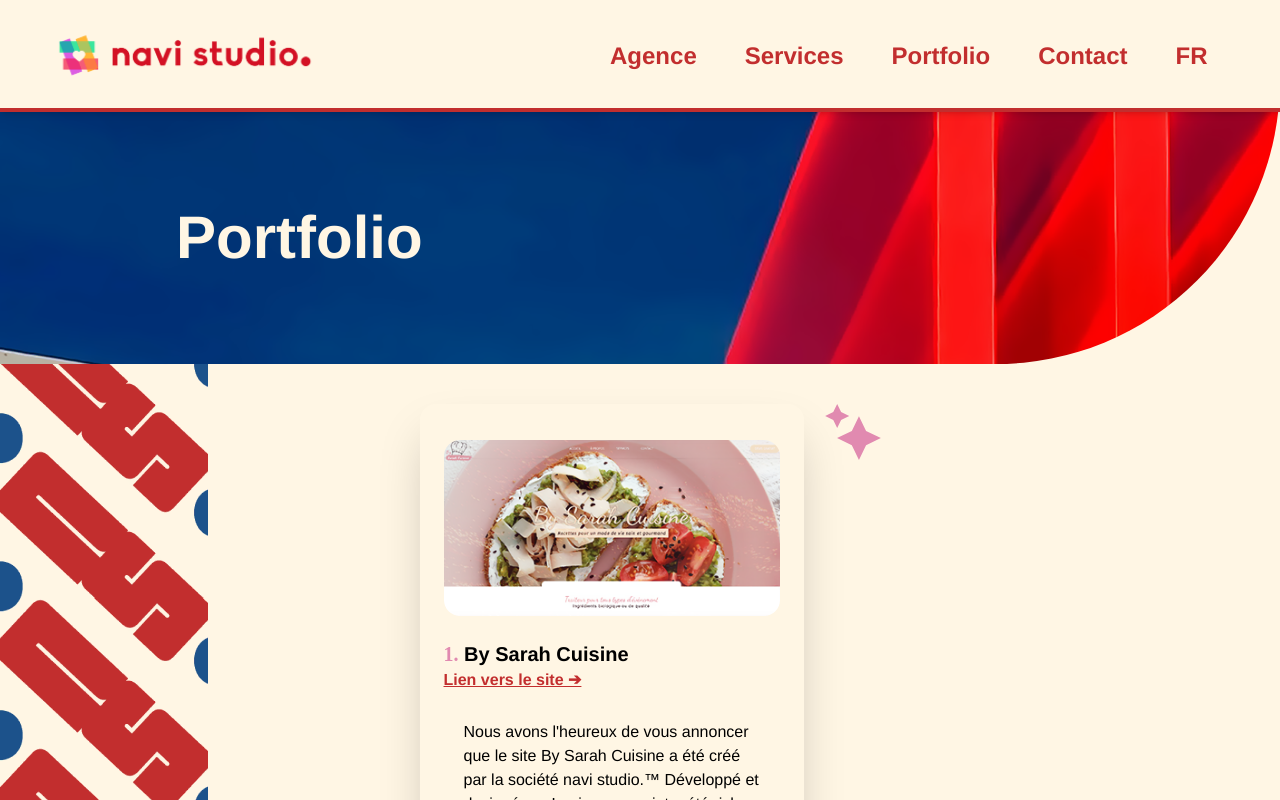
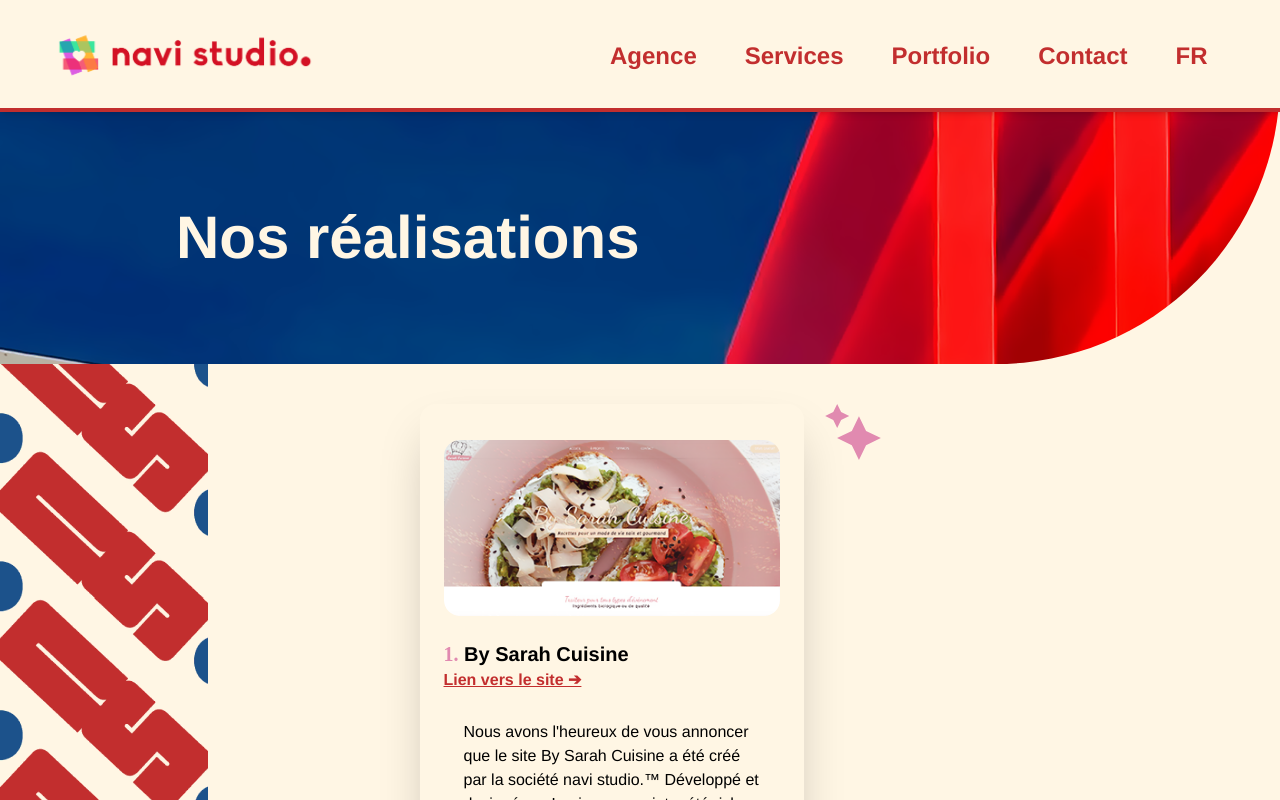
Before and after one commit to franzhopp/v3q, a React (Vite) app: page /portfolio in a window 1280 px wide. Shown: the top 800 px of the page. Built offline with nearby package versions, Linux system fonts and the light colour scheme; a web font is replaced by a local one.

Commit message:
[ADD] change title portfolio

```diff
--- a/src/Components/Portfolio/AllProjects/Portfolio.jsx
+++ b/src/Components/Portfolio/AllProjects/Portfolio.jsx
@@ -11,7 +11,7 @@ const Portfolio = () => {
     {
       image: Image1,
       title: "By Sarah Cuisine",
-      url: "http://bysarahcuisine.com",
+      url: "https://by-sarah-cuisine.netlify.app/",
       content:
         "Nous avons l'heureux de vous annoncer que le site By Sarah Cuisine a été créé par la société navi studio.™ Développé et designé par Louisa, ce projet a été riche en développement car il permet à Sarah de promouvoir sa marque influente en tant que traiteur. Nous te souhaitons toute la réussite ainsi que de belles choses avec ce site, nous espérons que ta marque de fabrique puisse davantage s'accroître dans les meilleures années à venir, encore et plus fort ! ✨",
     },
--- a/src/Components/UI/Title/TitlePorfolio.jsx
+++ b/src/Components/UI/Title/TitlePorfolio.jsx
@@ -5,7 +5,7 @@ const TitlePorfolio = () => {
         className="pt-28 text-FFF6E4 sm:ml-44 sm:text-left text-center font-extrabold"
         data-aos="fade-left"
       >
-        <p className="mt-4 text-4xl sm:text-6xl">Portfolio</p>
+        <p className="mt-4 text-4xl sm:text-6xl">Nos réalisations</p>
       </div>
     </div>
   );
```
